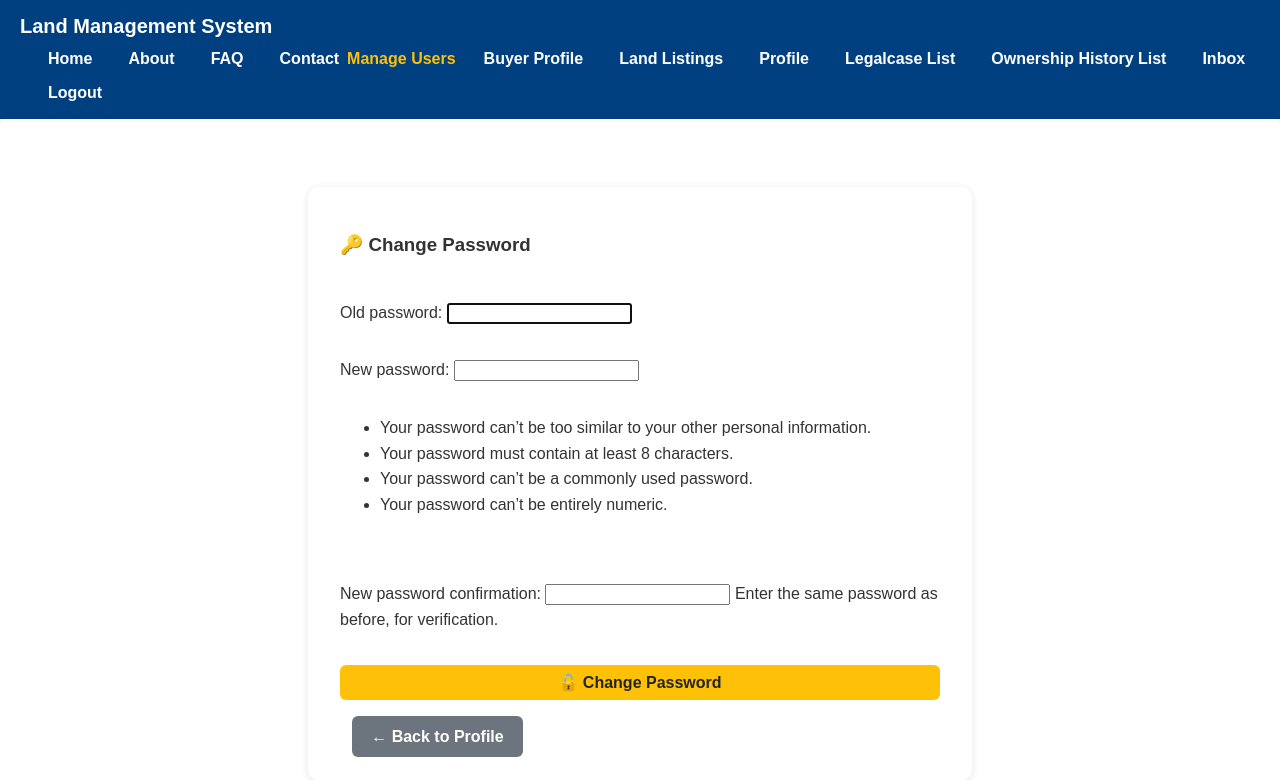
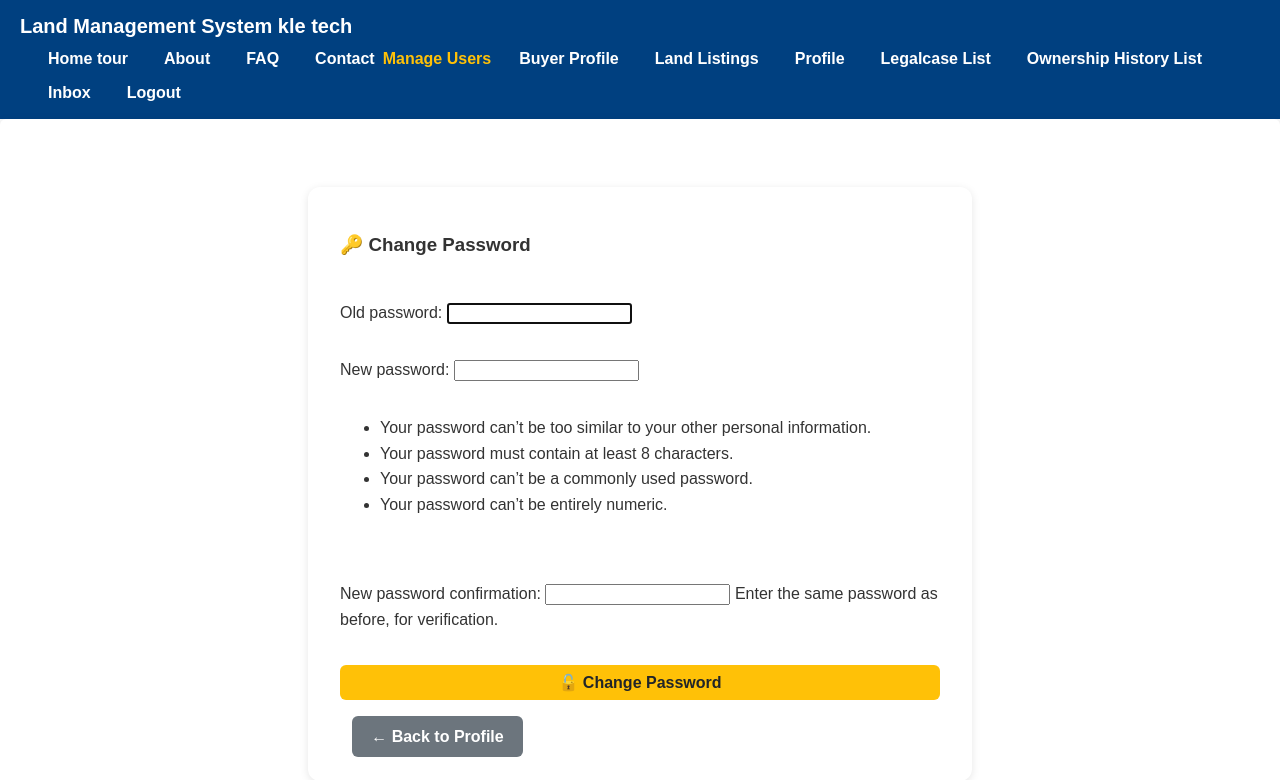
Before and after one commit to rohan98805/AWS_instance, a Django app: page /profile/change-password/ in a window 1280 px wide. Shown: the top 780 px of the page. Run offline with Django 5.2, Linux system fonts and the light colour scheme; a user stored in the database is signed in.

Commit message:
Update base.html

```diff
--- a/templates/base.html
+++ b/templates/base.html
@@ -303,10 +303,10 @@
     <!-- Navbar -->
     <nav class="navbar" role="navigation" aria-label="Main navigation">
         <div class="navbar-brand">
-            <a href="/" aria-label="LandSmart Home"> Land Management System</a>
+            <a href="/" aria-label="LandSmart Home"> Land Management System kle tech</a>
         </div>
         <ul class="navbar-nav">
-            <li class="nav-item"><a href="{% url 'home' %}" class="nav-link">Home </a></li>
+            <li class="nav-item"><a href="{% url 'home' %}" class="nav-link">Home tour </a></li>
 
             <li class="nav-item"><button class="nav-button" data-target="about-section" aria-controls="about-section" aria-expanded="false">About</button></li>
             <li class="nav-item"><button class="nav-button" data-target="faq-section" aria-controls="faq-section" aria-expanded="false">FAQ</button></li>
```
